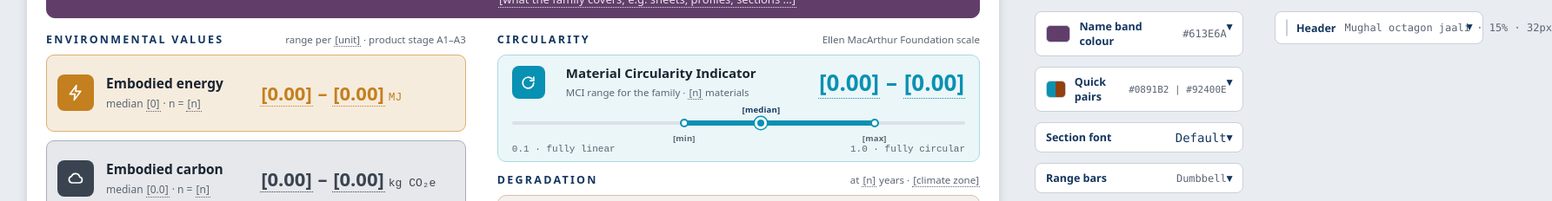
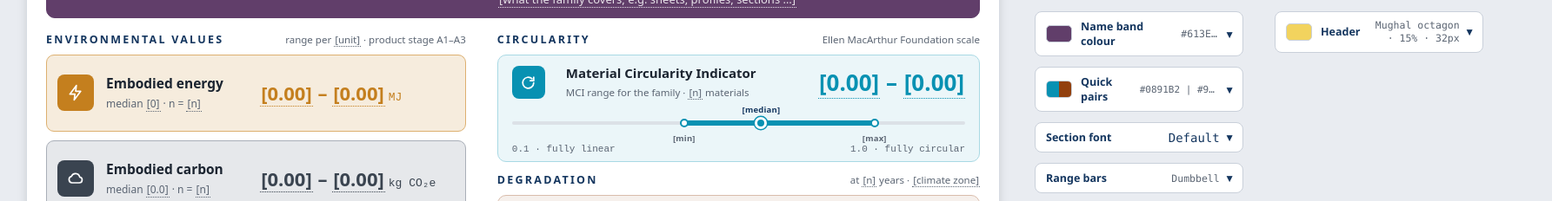
Before and after one commit to arshanalikhan/gmap-passport-designs, a plain HTML site: page index.html in a window 1280 px wide. Shown: the part 297-529 px from the top of the page at 87% size, 1785 px wide, since content can reach past the window. Drawn offline with nearby package versions, Linux system fonts and the light colour scheme.

Commit message:
Keep dropdown summaries inside their box
Co-Authored-By: Claude Opus 5.5 <noreply@anthropic.com>

```diff
--- a/index.html
+++ b/index.html
@@ -82,6 +82,12 @@ select.tf[size] option:checked{background:#FFF1C7;color:#14365F}
 .dd summary .sp{font-size:11px}
 .dd summary .sm{flex:1;min-width:0}.dd summary code{margin-left:auto;white-space:nowrap;font-size:12px}
 .dd summary .ssf{font-size:14px;color:#14365F}
+.dd summary{gap:8px;align-items:center}
+.dd summary::after{flex:none}
+.dd summary .sm{overflow:hidden}
+.chip{flex:none}
+.dd summary code{min-width:0;overflow:hidden;text-overflow:ellipsis;font-size:11.5px}
+.dd summary .shd{white-space:normal;line-height:1.3;text-align:right}
 </style><link rel="stylesheet" href="https://fonts.googleapis.com/css2?family=Montserrat:wght@400;700;900&family=Poppins:wght@400;700;900&family=Raleway:wght@400;700;900&family=Oswald:wght@400;700;900&family=Bebas+Neue&family=Anton&family=Archivo+Black&family=Playfair+Display:wght@400;700;900&family=Cinzel:wght@400;700;900&family=Roboto+Slab:wght@400;700;900&family=DM+Serif+Display&display=swap">
 </head><body>
 <section><h2>1 · Level 2 · with DF</h2><div class="row"><iframe srcdoc="&lt;!doctype html&gt;
@@ -671,7 +677,7 @@ function rscss(row,m,d){const t=RS[+row.querySelector('.rsv').value]||'';return
 function setRS(b,i){const row=b.closest('.row');row.querySelector('.rsv').value=i;apply(row)}
 function lum(h){const n=parseInt(h.slice(1),16);return(0.299*(n>>16)+0.587*(n>>8&255)+0.114*(n&255))/255}
 function hbcss(row){const h=row.querySelector('.ch').value,b=row.querySelector('.cb').value;
- row.querySelector('.hh').textContent=h.toUpperCase();row.querySelector('.hb').textContent=b.toUpperCase();row.querySelector('.chh').style.background=h;{row.querySelector('.chg').style.background=h;const i=+row.querySelector('.pat').value,tf=row.querySelector('.tf:not(.sf)').value;row.querySelector('.shd').textContent=[i<0?'No pattern':PATS[i].n,Math.round(row.querySelector('.op').value*100)+'%',row.querySelector('.ts').value+'px',tf=='Default'?'':tf].filter(Boolean).join(' · ')}{const sf=row.querySelector('.sf').value,e=row.querySelector('.ssf'),w=row.querySelector('[data-for=sw2] .on'),it=row.querySelector('.si').value;e.textContent=sf+(w&&w.dataset.w?' · '+w.textContent:'')+(it?' · Italic':'');e.style.fontFamily=sf=='Default'?'':`'${sf}'`;const rb=row.querySelectorAll('.rs button')[+row.querySelector('.rsv').value];row.querySelector('.srs').textContent=rb?rb.textContent:''}{const m=row.querySelector('.cm').value,d=row.querySelector('.cd').value;row.querySelector('.pm').style.background=m;row.querySelector('.pd').style.background=d;row.querySelector('.sp').textContent=m.toUpperCase()+' | '+d.toUpperCase()}row.querySelector('.chb').style.background=b;row.querySelector('.sh').textContent=h.toUpperCase();row.querySelector('.sb').textContent=b.toUpperCase();
+ row.querySelector('.hh').textContent=h.toUpperCase();row.querySelector('.hb').textContent=b.toUpperCase();row.querySelector('.chh').style.background=h;{row.querySelector('.chg').style.background=h;const i=+row.querySelector('.pat').value,tf=row.querySelector('.tf:not(.sf)').value;row.querySelector('.shd').textContent=[i<0?'No pattern':PATS[i].n.replace(' jaali',''),Math.round(row.querySelector('.op').value*100)+'%',row.querySelector('.ts').value+'px',tf=='Default'?'':tf].filter(Boolean).join(' · ')}{const sf=row.querySelector('.sf').value,e=row.querySelector('.ssf'),w=row.querySelector('[data-for=sw2] .on'),it=row.querySelector('.si').value;e.textContent=sf+(w&&w.dataset.w?' · '+w.textContent:'')+(it?' · Italic':'');e.style.fontFamily=sf=='Default'?'':`'${sf}'`;const rb=row.querySelectorAll('.rs button')[+row.querySelector('.rsv').value];row.querySelector('.srs').textContent=rb?rb.textContent:''}{const m=row.querySelector('.cm').value,d=row.querySelector('.cd').value;row.querySelector('.pm').style.background=m;row.querySelector('.pd').style.background=d;row.querySelector('.sp').textContent=m.toUpperCase()+' | '+d.toUpperCase()}row.querySelector('.chb').style.background=b;row.querySelector('.sh').textContent=h.toUpperCase();row.querySelector('.sb').textContent=b.toUpperCase();
  const hl=lum(h)>.6,bl=lum(b)>.6;
  return `.hdr{background:${h}!important;color:${hl?'#14365F':'#fff'}!important}`+((hl&&row.querySelector('.cpt').value.toUpperCase()=='#FFFFFF')?'.hdr::before{filter:invert(1)}':'')+
  `.pband{background:${b}!important;border-color:${mix(b,1)}!important;color:${bl?'#1B2430':'#fff'}}`+
```
